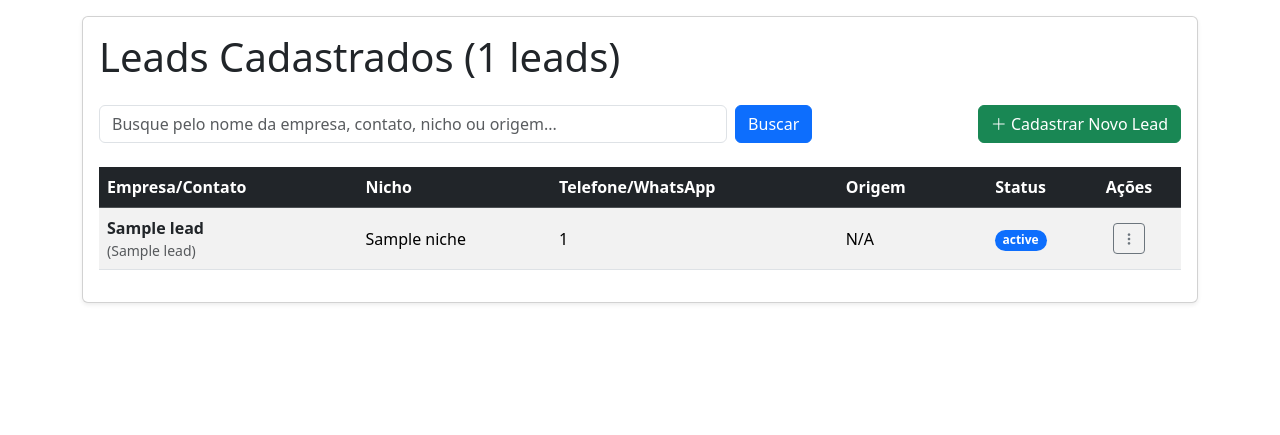
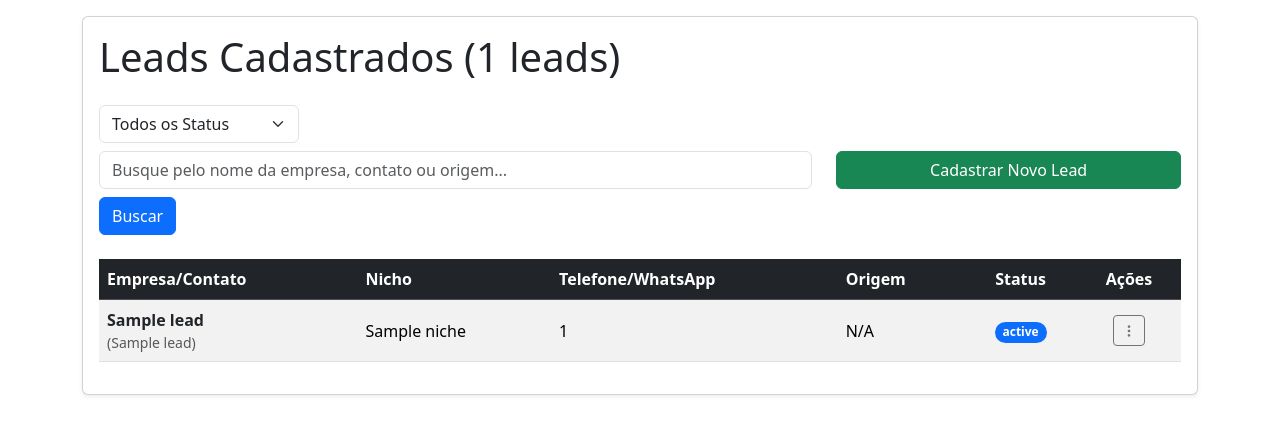
Before and after one commit to obrunodev/obruno.dev, a Django app: template apps/customers/templates/customers/leads/lead_list.html in a window 1280 px wide. Shown: the top 435 px of the page. Run offline with Django 5.2, Linux system fonts and the light colour scheme; the template is opened without the code that fills it: most values are stand-ins (such as "Sample title", 1, 10 or a date in 2020); some libraries are stand-ins or nearby versions.

Commit message:
feat: Add paginação e busca por status

```diff
--- a/apps/customers/templates/customers/leads/lead_list.html
+++ b/apps/customers/templates/customers/leads/lead_list.html
@@ -8,26 +8,52 @@
         <div class="card-body">
             <h1 class="card-title mb-4">Leads Cadastrados ({{ leads.count }} leads)</h1>
             <div class="row mb-4 align-items-center">
-                <div class="col-md-8">
-                    <form method="get" class="d-flex">
+
+                {# Coluna de Busca e Filtros (ocupa 8/12 no desktop, 12/12 no mobile) #}
+                <div class="col-lg-8 col-md-12">
+                    <form method="get" class="d-flex flex-wrap align-items-center gap-2">
+
+                        {# Campo Select para Status (Filtro 'f') #}
+                        <select name="f" class="form-select" style="max-width: 200px;">
+                            <option value="" {% if not request.GET.f %}selected{% endif %}>Todos os Status</option>
+                            {# Use as escolhas do seu modelo para popular as opções #}
+                            <option value="new" {% if request.GET.f == 'new' %}selected{% endif %}>Novo</option>
+                            <option value="pending" {% if request.GET.f == 'pending' %}selected{% endif %}>Pendente</option>
+                            <option value="attempting_contact" {% if request.GET.f == 'attempting_contact' %}selected{% endif %}>Tentativa de Contato</option>
+                            <option value="in_contact" {% if request.GET.f == 'in_contact' %}selected{% endif %}>Em Contato</option>
+                            <option value="qualified" {% if request.GET.f == 'qualified' %}selected{% endif %}>Qualificado</option>
+                            <option value="development" {% if request.GET.f == 'development' %}selected{% endif %}>Desenvolvimento / Prova</option>
+                            <option value="proposal_sent" {% if request.GET.f == 'proposal_sent' %}selected{% endif %}>Proposta Enviada</option>
+                            <option value="closed" {% if request.GET.f == 'closed' %}selected{% endif %}>Fechado (Cliente)</option>
+                            <option value="unqualified" {% if request.GET.f == 'unqualified' %}selected{% endif %}>Desqualificado</option>
+                        </select>
+
+                        {# Campo de Busca (Query 'q') - usa flex-grow-1 para ocupar o espaço restante #}
                         <input
                             type="text"
                             name="q"
-                            class="form-control me-2"
-                            placeholder="Busque pelo nome da empresa, contato, nicho ou origem..."
+                            class="form-control flex-grow-1"
+                            placeholder="Busque pelo nome da empresa, contato ou origem..."
                             value="{{ request.GET.q }}">
-                        <button type="submit" class="btn btn-primary">Buscar</button>
-                        {% if request.GET.q %}
-                            <a href="{% url "customers:lead_list" %}" class="btn btn-outline-secondary ms-2">Limpar</a>
+
+                        {# Botões de Ação #}
+                        <button type="submit" class="btn btn-primary">
+                            Buscar
+                        </button>
+
+                        {# O botão Limpar aparece se houver filtro 'q' OU filtro 'f' ativos #}
+                        {% if request.GET.q or request.GET.f %}
+                            <a href="{% url "customers:lead_list" %}" class="btn btn-outline-secondary">Limpar</a>
                         {% endif %}
                     </form>
                 </div>
 
-                <div class="col-md-4 text-end">
+                {# Botão de Criar Lead (ocupa 4/12 no desktop, 12/12 no mobile) #}
+                <div class="col-lg-4 col-md-12 text-lg-end mt-md-2 mt-lg-0">
                     <a
                         href="{% url "customers:lead_create" %}"
-                        class="btn btn-success">
-                        <i class="bi bi-plus-lg"></i> Cadastrar Novo Lead
+                        class="btn btn-success w-100 w-lg-auto">
+                        Cadastrar Novo Lead
                     </a>
                 </div>
             </div>
@@ -123,6 +149,8 @@
                     </tbody>
                 </table>
             </div>
+
+            {% include "partials/pagination.html" %}
         </div>
     </div>
 
```
Also changed, not shown: apps/customers/views/leads.py (+34 -1 lines), templates/partials/pagination.html (added, +39 -0 lines).
